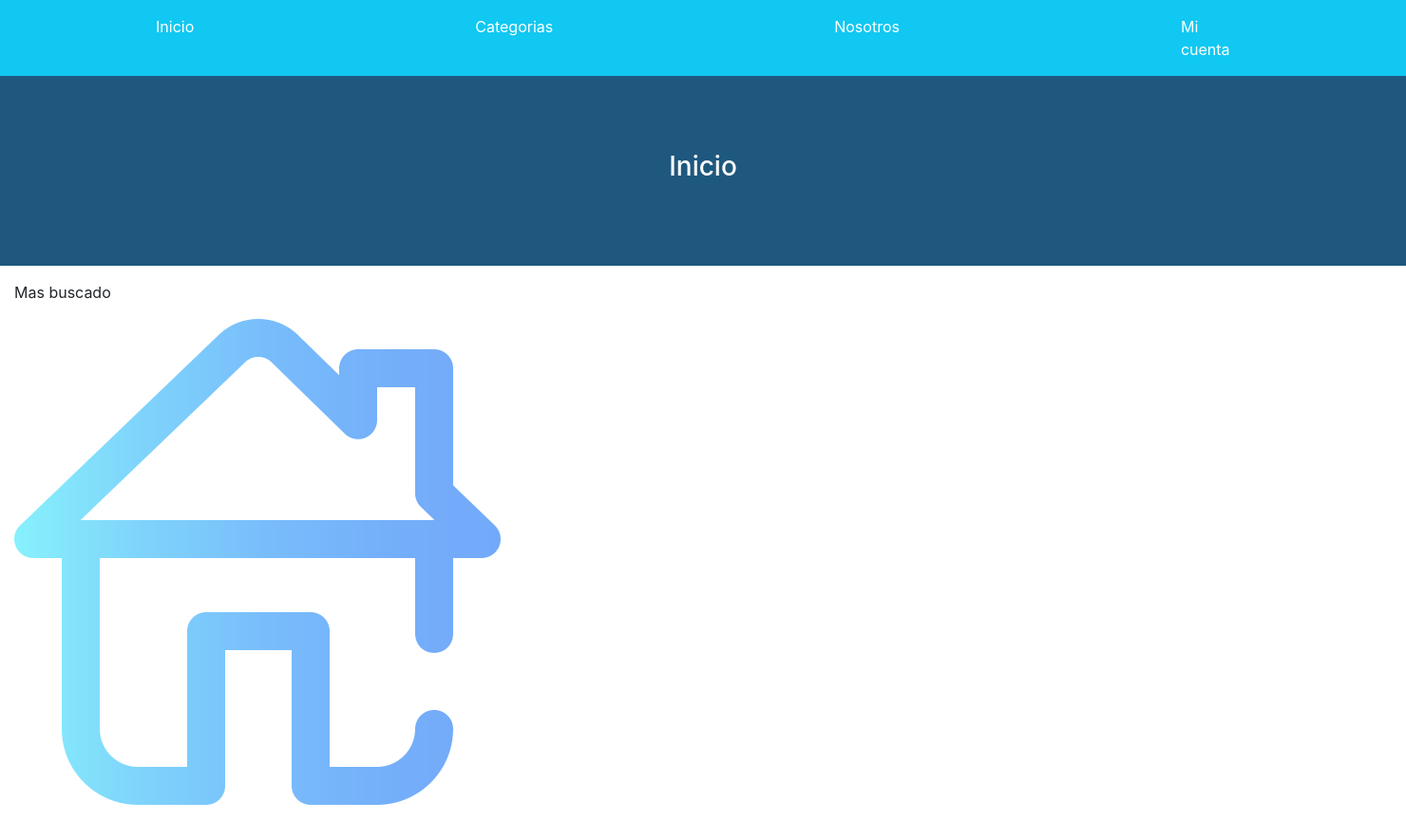
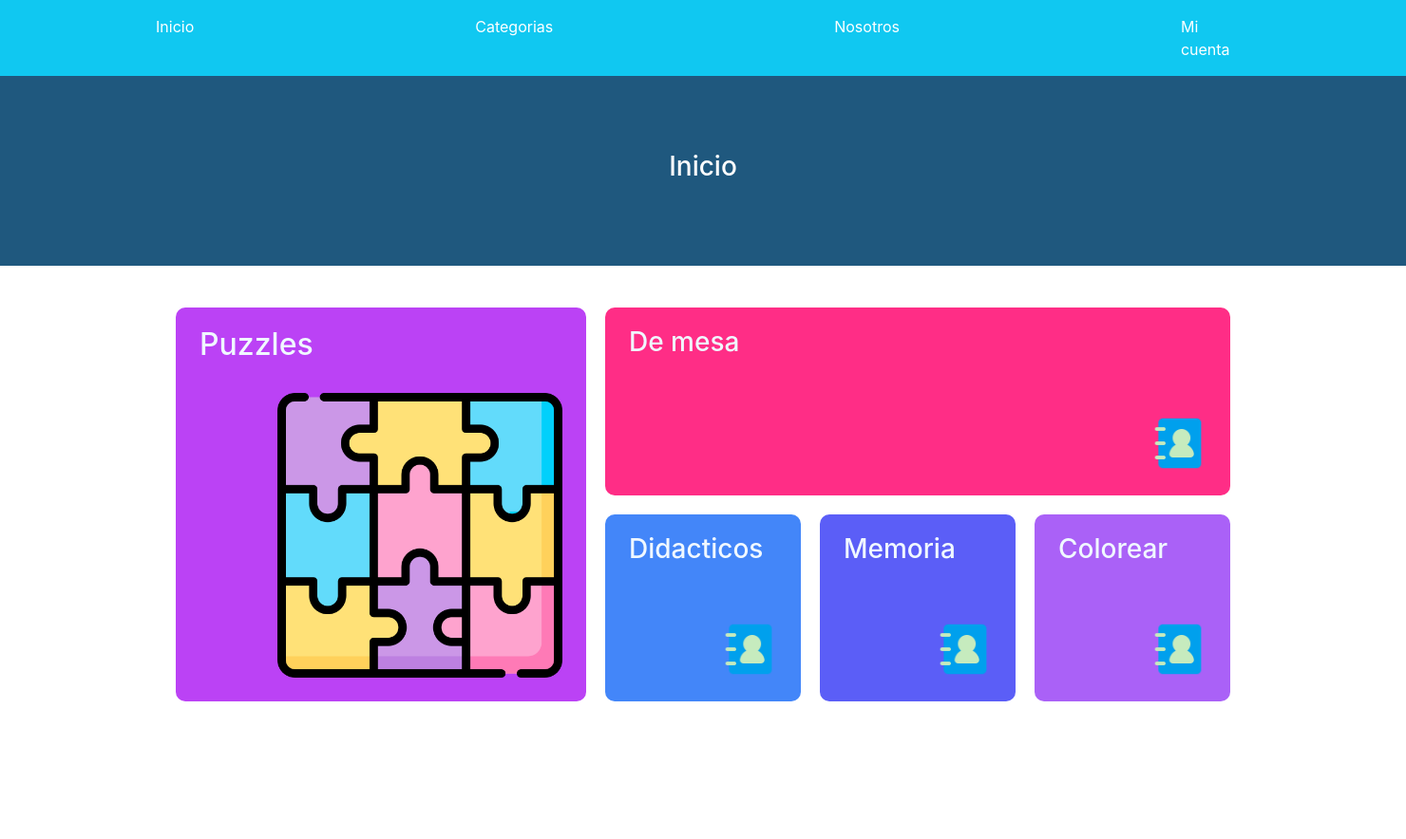
Before and after one commit to LuisOmar7/Aprende_Jugando, a Django app: page / in a window 1480 px wide. Shown: the whole page at 95% size. After the commit the page ends 739 px from the top, so only its background shows below. Run offline with Django 5.2, Linux system fonts and the light colour scheme; some libraries are stand-ins or nearby versions.

Commit message:
Avance template inicio

```diff
--- a/AprendeJugandoDj/base/static/css/styles.css
+++ b/AprendeJugandoDj/base/static/css/styles.css
@@ -115,3 +115,76 @@ body {
     object-fit: cover;
     margin: 25px;
 }
+
+/* Inicio Grid categorias */
+
+* {
+    box-sizing: border-box;
+    margin: 0;
+    padding: 0;
+}
+
+.container {
+    display: grid;
+    grid-template-columns: repeat(5, 1fr);
+    grid-template-rows: repeat(2, 1fr);
+    gap: 20px;
+    height: 28vw;
+    margin-top: 3%;
+}
+
+.item {
+    border-radius: 10px;
+    position: relative;
+}
+
+.large {
+    grid-column: span 2;
+    grid-row: span 2;
+    background-color: #bb42f5;
+}
+
+.medium {
+    grid-column: span 3;
+    background-color: #ff2d86;
+}
+
+.small {
+    grid-column: span 1;
+    background-color: #4386f9;
+}
+
+.violet {
+    background-color: #5b5ef7;
+}
+
+.light-purple {
+    background-color: #aa61f7;
+}
+
+.title-cat {
+    position: absolute;
+    top: 0;
+    left: 0;
+    margin-top: 20px;
+    margin-left: 25px;
+    color: aliceblue;
+}
+
+.img-cat-large {
+    position: absolute;
+    bottom: 0;
+    right: 0;
+    width: 300px;
+    height: 300px;
+    margin: 25px;
+}
+
+.img-cat {
+    position: absolute;
+    bottom: 0;
+    right: 0;
+    width: 60px;
+    height: 60px;
+    margin: 25px;
+}
--- a/AprendeJugandoDj/base/templates/base/inicio.html
+++ b/AprendeJugandoDj/base/templates/base/inicio.html
@@ -15,15 +15,37 @@
 
 {%block contenidoPrincipal%}
 
-<div class='container-fluid py-3'>
-    <!--Encabezado -->
-    <div class='row align-items-start'>
-        <div class='col text-start'>
-            <p class='color-text'>Mas buscado</p>
-            <img src="{% static 'images/home.png'%}" alt='Imagen'>
+    <div class="container">
+        <div class="item large purple">
+            <div class='title-cat'>
+                <h2>Puzzles</h2>
+            </div>
+            <img src="{% static 'images/rompecabezas.png'%}" alt="Valores" class="img-cat-large">
+        </div>
+        <div class="item medium pink">
+            <div class='title-cat'>
+                <h3>De mesa</h3>
+            </div>
+            <img src="{% static 'images/contacto.png'%}" alt="Valores" class="img-cat">
+        </div>
+        <div class="item small blue">
+            <div class='title-cat'>
+                <h3>Didacticos</h3>
+            </div>
+            <img src="{% static 'images/contacto.png'%}" alt="Valores" class="img-cat">
+        </div>
+        <div class="item small violet">
+            <div class='title-cat'>
+                <h3>Memoria</h3>
+            </div>
+            <img src="{% static 'images/contacto.png'%}" alt="Valores" class="img-cat">
+        </div>
+        <div class="item small light-purple">
+            <div class='title-cat'>
+                <h3>Colorear</h3>
+            </div>
+            <img src="{% static 'images/contacto.png'%}" alt="Valores" class="img-cat">
         </div>
     </div>
-    <!-- /Encabezado-->
-</div>
 
 {%endblock%}
```
Also changed, not shown: AprendeJugandoDj/base/static/images/rompecabezas.png (added).
